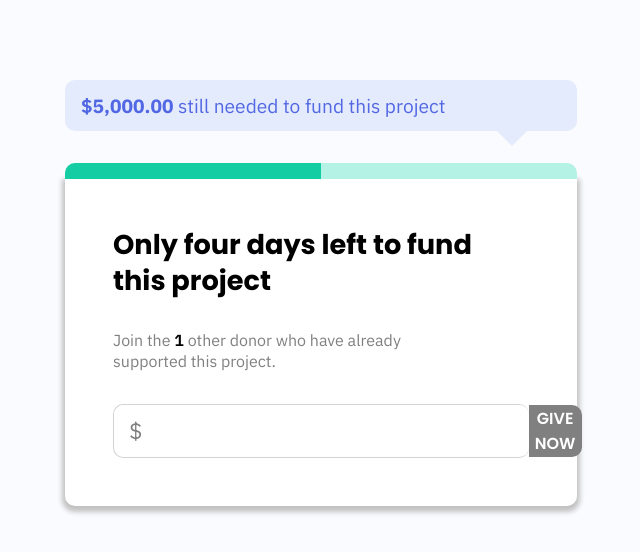
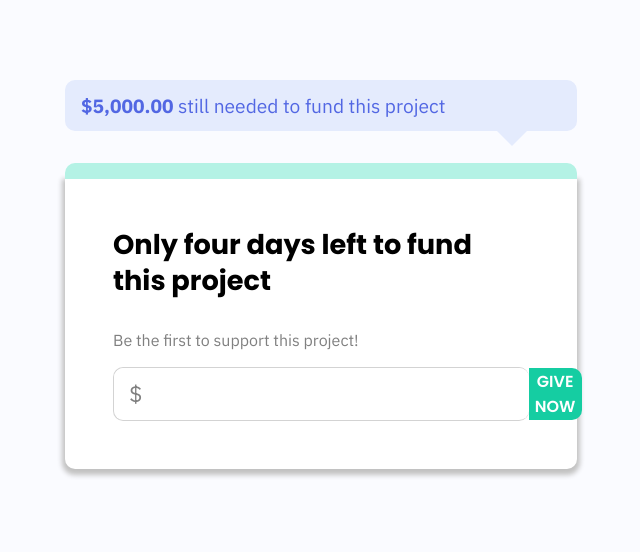
Before and after one commit to codymjarrett/ActiveCampaign-FrontEnd-Coding-Challenge, a Gatsby site: page / in a window 1280 px wide. Shown: the whole page, without its empty margins (319-959 px from the left). Built offline with nearby package versions, Linux system fonts and the light colour scheme; Gatsby itself is replaced by a stand-in of ours.

Commit message:
finished

```diff
--- a/src/components/CallToAction.jsx
+++ b/src/components/CallToAction.jsx
@@ -1,43 +1,82 @@
-import React, { useState } from "react"
+import React, { useState, useContext } from "react"
+import { AppContext } from "../context"
+import {
+  CALCULATE_PROGRESS,
+  INCREASE_CONTRIBUTORS,
+  ADD_DONATION,
+  SET_RESPONSE_STATE,
+  CALCULATE_TOTAL_DONATIONS,
+} from "../constants"
 
 const validateCurrencyInput = value => {
   return value.match(/(?=.*?\d)^\$?(([1-9]\d{0,2}(,\d{3})*)|\d+)?(\.\d{1,2})?$/)
 }
 
 const CallToAction = () => {
-  const [shouldButtonBeDisabled, setShouldButtonBeDisable] = useState(true)
-  const [error, setError] = useState(false)
+  const { state, dispatch } = useContext(AppContext)
+  const [inputValue, setInputValue] = useState("")
 
   const handleOnChange = event => {
     const {
       currentTarget: { value },
     } = event
 
-    if(value === "" || value.search(/[A-Za-z]/) > -1) setShouldButtonBeDisable(true)
-    if (validateCurrencyInput(value)) setShouldButtonBeDisable(false)
+    setInputValue(value)
+  }
+
+  const handleButton = event => {
+    if (event.key === "Enter" || event.type === "click") {
+      if (inputValue.search(/[A-Za-z]/) > -1) {
+        dispatch({ type: SET_RESPONSE_STATE, payload: "should-be-number" })
+      }
+      if (Number(inputValue) < 5) {
+        dispatch({ type: SET_RESPONSE_STATE, payload: "number-less-than-five" })
+      }
+
+      if (validateCurrencyInput(inputValue) && Number(inputValue) > 5) {
+        dispatch({
+          type: CALCULATE_PROGRESS,
+          payload: state.progress - Number(inputValue),
+        })
+        dispatch({
+          type: INCREASE_CONTRIBUTORS,
+          payload: state.contributors + 1,
+        })
+        dispatch({
+          type: CALCULATE_TOTAL_DONATIONS,
+          payload: Number(inputValue),
+        })
+        dispatch({
+          type: ADD_DONATION,
+          payload: Number(inputValue),
+        })
+        dispatch({ type: SET_RESPONSE_STATE, payload: "success" })
+      }
+
+      setInputValue("")
+    }
   }
 
   return (
     <div className="call-to-action">
-      <div className={`call-to-action__wrapper ${error ? "error" : ""}`}>
+      {state.progress > 0 ? (
+        <div className="call-to-action__wrapper">
           <div className="donation-input__wrapper">
             <input
               className="donation-input"
               type="text"
               onChange={handleOnChange}
+              value={inputValue}
+              onKeyPress={e => handleButton(e)}
             />
           </div>
           <div className="donation-button__wrapper">
-          <button
-            className={`donation-button ${
-              shouldButtonBeDisabled ? "disabled" : ""
-            }`}
-            disabled={shouldButtonBeDisabled}
-          >
+            <button className="donation-button" onClick={e => handleButton(e)}>
               GIVE NOW
             </button>
           </div>
         </div>
+      ) : null}
     </div>
   )
 }
--- a/src/components/Card.jsx
+++ b/src/components/Card.jsx
@@ -1,23 +1,38 @@
-import React from "react"
-
+import React, { useContext } from "react"
+import { AppContext } from "../context"
 import CallToAction from "./CallToAction"
 
-const Card = ({ contributors }) => (
+const Card = () => {
+  const { state, dispatch } = useContext(AppContext)
+
+  return (
     <div className="card">
       <p className="card__annoucement">
         Only four days left to fund this project
       </p>
-    {contributors < 1 ? (
+      {state.contributors < 1 ? (
         <p className="card__detail">Be the first to support this project!</p>
       ) : (
         <p className="card__detail">
-        Join the <span className="text-hightlight-black">{contributors}</span>{" "}
-        other donor{contributors > 1 ? "s" : ""} who have already supported this
-        project.
+          Join the{" "}
+          <span className="text-hightlight-black">{state.contributors}</span>{" "}
+          other donor{state.contributors > 1 ? "s" : ""} who have already
+          supported this project.
         </p>
       )}
+      {state.responseState === "success" ? (
+        <div class="success-message">Thank you so much for your contribution of ${state.donation.toFixed(2)}!</div>
+      ) : null}
+      {state.responseState === "number-less-than-five" ? (
+        <div class="error-message">Please provide a number greater than 5</div>
+      ) : null}
+      {state.responseState === "should-be-number" ? (
+        <div class="error-message">Input should only include numbers</div>
+      ) : null}
+
       <CallToAction />
     </div>
   )
+}
 
 export default Card
--- a/src/components/Donation.jsx
+++ b/src/components/Donation.jsx
@@ -1,14 +1,23 @@
-import React from "react"
+import React, { useContext, useEffect } from "react"
+import { AppContext } from "../context"
 
-const Donation = ({ goal }) => (
+const Donation = () => {
+  const { state, dispatch } = useContext(AppContext)
+  useEffect(() => {}, [state])
+  return (
     <div className="donation">
+      {state.progress  <= 0 ? (
+        <p class="congratulations">Congratulations, You've Met Your Goal! 🎉🎉🎉🎉</p>
+      ) : (
         <p>
           <span className="remaining-amount">
-        ${goal.toFixed(2).replace(/\d(?=(\d{3})+\.)/g, "$&,")}
+            ${state.progress.toFixed(2).replace(/\d(?=(\d{3})+\.)/g, "$&,")}
           </span>{" "}
           still needed to fund this project
         </p>
+      )}
     </div>
   )
+}
 
 export default Donation
--- a/src/components/ProgressBar.jsx
+++ b/src/components/ProgressBar.jsx
@@ -1,10 +1,18 @@
-import React from "react"
+import React, { useContext } from "react"
+import { AppContext } from "../context"
 
-// style="--progress: 100%;"
-const ProgressBar = () => (
-  <div className="progress-bar"  aria-hidden="true">
 
-  </div>
-)
+const ProgressBar = () => {
+  const { state, dispatch } = useContext(AppContext)
+
+  return (
+    <div className="progress-bar" aria-hidden="true">
+      <div
+        className="progress-bar__progress"
+        style={{ width: `${state.percentageReached}%` }}
+      ></div>
+    </div>
+  )
+}
 
 export default ProgressBar
--- /dev/null
+++ b/src/constants.js
@@ -0,0 +1,6 @@
+export const CALCULATE_PROGRESS = 'CALCULATE_PROGRESS'
+export const INCREASE_CONTRIBUTORS = 'INCREASE_CONTRIBUTORS'
+export const CALCULATE_PERCENTAGE = 'CALCULATE_PERCENTAGE'
+export const ADD_DONATION = 'ADD_DONATION'
+export const SET_RESPONSE_STATE = 'SET_RESPONSE_STATE'
+export const CALCULATE_TOTAL_DONATIONS = 'CALCULATE_TOTAL_DONATIONS'
--- /dev/null
+++ b/src/context/index.jsx
@@ -0,0 +1,68 @@
+import React, { createContext, useReducer } from "react"
+
+const initialState = {
+  goal: 5000,
+  progress: 5000,
+  donation: 0,
+  totalDonations: 0,
+  percentageReached: 0,
+  contributors: 0,
+  responseState: "",
+}
+
+const reducer = (state, action) => {
+  switch (action.type) {
+    case "CALCULATE_PROGRESS":
+      return {
+        ...state,
+        progress: action.payload,
+      }
+    case "INCREASE_CONTRIBUTORS":
+      return {
+        ...state,
+        contributors: action.payload,
+      }
+    case "ADD_DONATION":
+      return {
+        ...state,
+        percentageReached: (state.totalDonations / state.goal) * 100,
+        donation: action.payload,
+      }
+    case "CALCULATE_PERCENTAGE":
+      return {
+        ...state,
+        percentageReached: action.payload,
+      }
+    case "CALCULATE_TOTAL_DONATIONS":
+      return {
+        ...state,
+        totalDonations: state.totalDonations + action.payload,
+      }
+    case "SET_RESPONSE_STATE":
+      return {
+        ...state,
+        responseState: action.payload,
+      }
+    default:
+      return state
+  }
+}
+
+export const AppContext = createContext()
+
+const AppProvider = ({ children }) => {
+  const [state, dispatch] = useReducer(reducer, initialState)
+
+  return (
+    <AppContext.Provider
+      value={{
+        state,
+        dispatch,
+      }}
+    >
+      {children}
+    </AppContext.Provider>
+  )
+}
+
+export default AppProvider
--- a/src/pages/index.js
+++ b/src/pages/index.js
@@ -1,20 +1,26 @@
-import React, { useState } from "react"
+import React  from "react"
 
+import AppProvider from "../context"
 import Layout from "../components/Layout"
 import Donation from "../components/Donation"
 import Card from "../components/Card"
 import ProgressBar from "../components/ProgressBar"
 
 const IndexPage = () => {
-  const [goal, setGoal] = useState(5000)
-  const [contributors, setContributors] = useState(1)
+
 
   return (
-    <Layout>
-      <Donation goal={goal} />
-      <ProgressBar />
-      <Card contributors={contributors} />
-    </Layout>
+    <AppProvider>
+      <Layout>
+        <Donation  />
+        <ProgressBar
+
+        />
+        <Card
+
+        />
+      </Layout>
+    </AppProvider>
   )
 }
 
--- a/src/sass/components/_callToAction.scss
+++ b/src/sass/components/_callToAction.scss
@@ -1,5 +1,7 @@
 .call-to-action {
+    margin-top: 1rem;
     padding: 2rem;
+    padding-top: 0;
 
     &__wrapper {
         display: flex;
@@ -7,14 +9,9 @@
         border: 1px solid #D3D3D3;
         border-right: none;
 
-        &.error {
-            border: 3px solid red
-        }
-
         .donation-input__wrapper {
             position: relative;
             flex: 3;
-
 
             &:before {
                 content: '$';
@@ -28,15 +25,12 @@
             }
         }
 
-
-
         .donation-input {
             border: none;
             border-radius: 10px;
             font-size: 1.8rem;
             padding-left: 2.3rem;
             height: 3rem;
-
 
             &:focus {
                 outline: none;
@@ -59,13 +53,6 @@
             &:hover {
                 background-color: $darkBlue;
             }
-
-            &.disabled {
-                background-color: grey;
-                pointer-events: auto ! important;
-                cursor: not-allowed ! important;
-            }
         }
     }
-
 }
--- a/src/sass/components/_card.scss
+++ b/src/sass/components/_card.scss
@@ -7,8 +7,6 @@
     border-top-left-radius: 0px;
     border-top-right-radius: 0px;
     box-shadow: 0px 3px 5px 3px rgba(194,194,194,1);
-
-
 
     &__annoucement {
         font-family: 'Poppins';
--- a/src/sass/components/_progress.scss
+++ b/src/sass/components/_progress.scss
@@ -10,15 +10,12 @@
     margin-top: 2rem;
     padding: 0 1rem;
 
-    &:before {
-        content: "";
+    &__progress {
         position: absolute;
         left: 0;
         top: 0;
         bottom: 0;
         background: $darkGreen;
         transition: .3s;
-        width: 50%;
-        // width: var(--progress) ;
     }
 }
--- a/src/sass/utils/_utils.scss
+++ b/src/sass/utils/_utils.scss
@@ -6,3 +6,17 @@
 .remaining-amount {
     font-weight: bold;
 }
+
+.error-message {
+    padding: 0 2rem;
+    margin-top: 2rem;
+    color: red;
+    text-align: center;
+}
+.success-message {
+    padding: 0 2rem;
+    margin-top: 2rem;
+    color: $darkBlue;
+    font-weight: bold;
+    text-align: center;
+}
```
Lines whose indentation alone changed are shown as unchanged.
